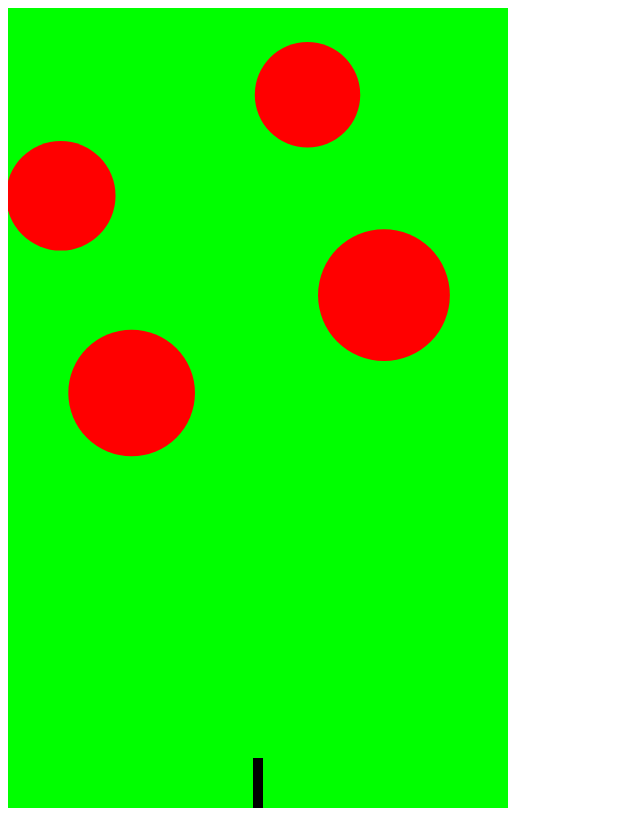
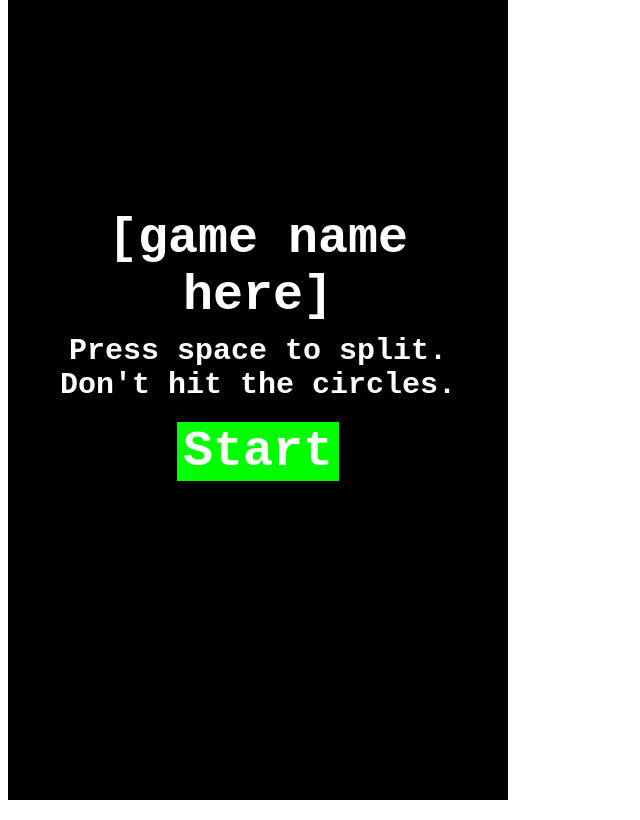
Before and after one commit to orangebaron/split-game-thing, a plain HTML site: page main.html in a window 1280 px wide. Shown: the whole page, without its empty margins (0-640 px from the left). Drawn offline with Linux system fonts and the light colour scheme.

Commit message:
made it have menus and stuff

```diff
--- /dev/null
+++ b/main.css
@@ -0,0 +1,42 @@
+.gamewindow {
+  height: 800px;
+  position: absolute;
+  top: 0;
+  width: 500px;
+}
+.gametext {
+  color: white;
+  font-family: monospace;
+  font-size: 50px;
+  font-weight: bold;
+  margin: 10px;
+}
+.buttonwrapper {
+  align-items: center;
+  display: flex;
+  justify-content: center;
+  width: 100%;
+}
+button {
+  background-color: #00FF00;
+  border: none;
+}
+
+.right {
+  text-align: right;
+}
+.center {
+  text-align: center;
+}
+.invisible {
+  visibility: hidden;
+}
+.red {
+  color: red;
+}
+.background {
+  background-color: black;
+}
+.padded {
+  padding-top: 40%;
+}
--- a/main.html
+++ b/main.html
@@ -3,9 +3,31 @@
   <head>
     <title>mmm</title>
     <script src="vectors.js"></script>
+    <link href="main.css" type="text/css" rel="stylesheet" />
   </head>
   <body>
-    <canvas height="800" width="500" id="canvas"></canvas>
+    <canvas height="800" width="500" id="canvas" class="gamewindow"></canvas>
+    <div class="gamewindow background" id="initialwindow">
+      <div class="padded">
+        <p class="gametext center">[game name here]</p>
+        <p class="gametext center" style="font-size:30px">Press space to split. Don't hit the circles.</p>
+        <div class="buttonwrapper">
+          <button class="gametext center" onclick="init()">Start</button>
+        </div>
+      </div>
+    </div>
+    <div class="gamewindow invisible" id="playingwindow">
+      <p class="gametext right" id="score">0</p>
+    </div>
+    <div class="gamewindow background invisible" id="gameoverwindow">
+      <div class="padded">
+        <p class="gametext center red">Game Over!</p>
+        <p class="gametext center" id="gameoverscore">0</p>
+        <div class="buttonwrapper">
+          <button class="gametext center" onclick="init()">Play Again</button>
+        </div>
+      </div>
+    </div>
     <script src="main.js"></script>
   </body>
 </html>
--- a/main.js
+++ b/main.js
@@ -1,12 +1,14 @@
 const canvas = document.getElementById('canvas')
 const ctx = canvas.getContext('2d')
 const fps = 20
-var speed = 75
+const startSpeed = 75
 const gameSize = new document.Vector(500, 800)
-var gameOver = false
+var playing = false
+var score
 
 var circlesList = []
 var linesList = []
+var speed
 
 function Circle (pos, radius, color) {
   this.pos = pos
@@ -84,22 +86,27 @@ Line.prototype = {
 }
 
 function randomCircle () {
-  if (gameOver) { return }
+  if (!playing) { return }
   circlesList.push(new Circle(new document.Vector(Math.random() * gameSize.x, 0), Math.random() * 20 + 50, '#FF0000'))
   setTimeout(randomCircle, 100000 / speed) // at 50 speed, new circle every 2 seconds
 }
 var intervals = []
 
 function gameLose () {
-  console.log('L')
-  gameOver = true
+  playing = false
   intervals.forEach(function (interval) {
     clearInterval(interval)
   })
+  document.getElementById('gameoverscore').innerHTML = Math.floor(score)
+  document.getElementById('playingwindow').style.visibility = 'hidden'
+  document.getElementById('gameoverwindow').style.visibility = 'visible'
 }
 
 var backgroundTint = '#00FF00'
 function turn () {
+  score += 10 / fps // each second adds 10 to the score
+  document.getElementById('score').innerHTML = Math.floor(score)
+
   ctx.fillStyle = backgroundTint
   ctx.fillRect(0, 0, gameSize.x, gameSize.y)
 
@@ -131,19 +138,24 @@ function turn () {
 }
 
 function init () {
+  document.getElementById('initialwindow').style.visibility = 'hidden'
+  document.getElementById('playingwindow').style.visibility = 'visible'
+  document.getElementById('gameoverwindow').style.visibility = 'hidden'
+  score = 0
+  speed = startSpeed
+  playing = true
   linesList.push(new Line(new document.Vector(gameSize.x / 2, gameSize.y), 0))
   linesList[0].pos = linesList[0].pos.add(new document.Vector(0, -50))
   intervals.push(setInterval(turn, 1000 / fps))
   intervals.push(setInterval(function () { speed++ }, 1000))
   randomCircle()
 }
-
-init()
+console.log(init) // to get rid of the goddamn "defined but never used" error
 
 var debounce = true
 document.addEventListener('keydown', function (key) {
   if (key.code === 'Space') {
-    if (debounce) {
+    if (debounce && playing) {
       debounce = false
       linesList.forEach(function (line) {
         line.split()
```
Also changed, not shown: 1 other file.
